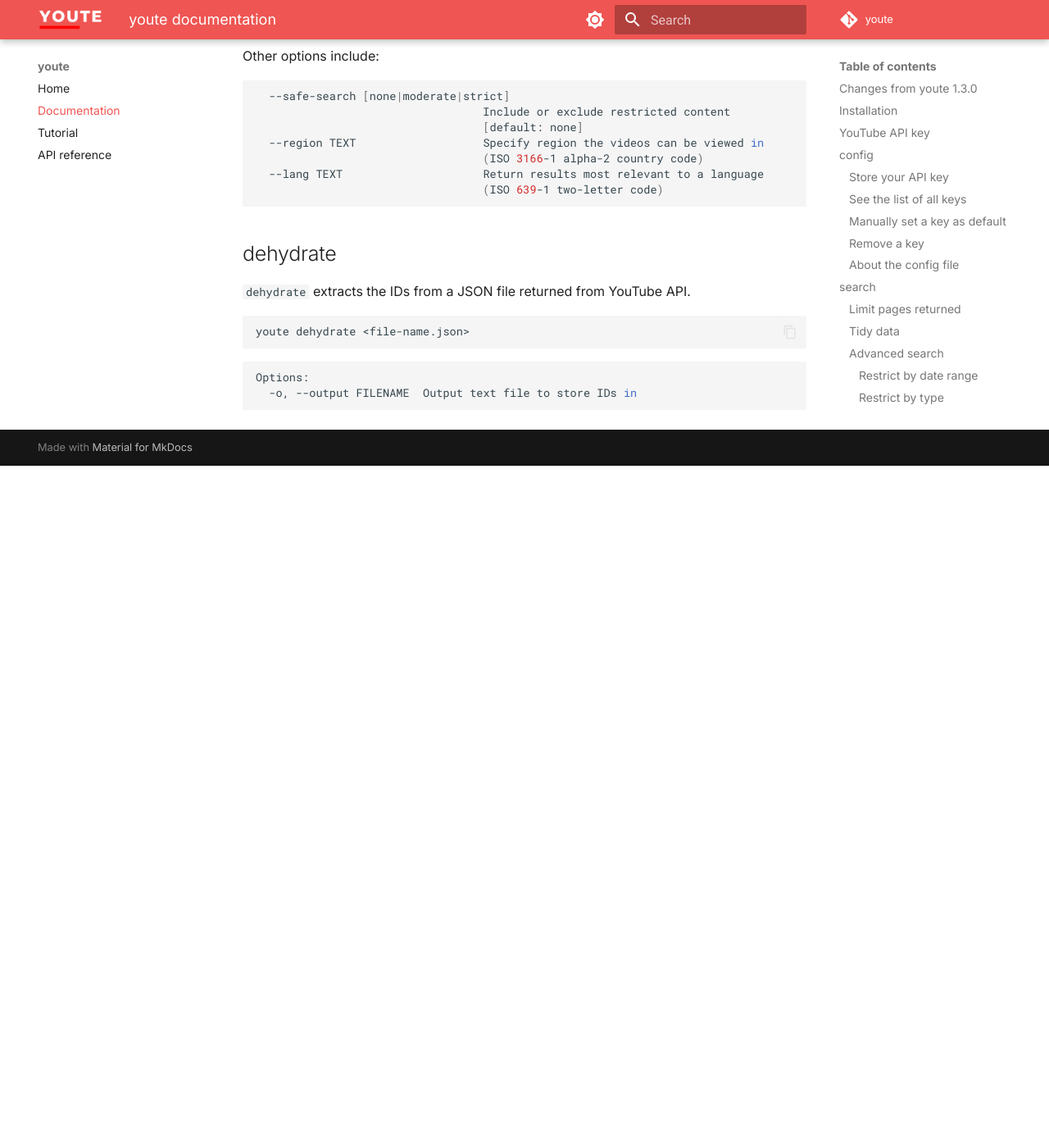
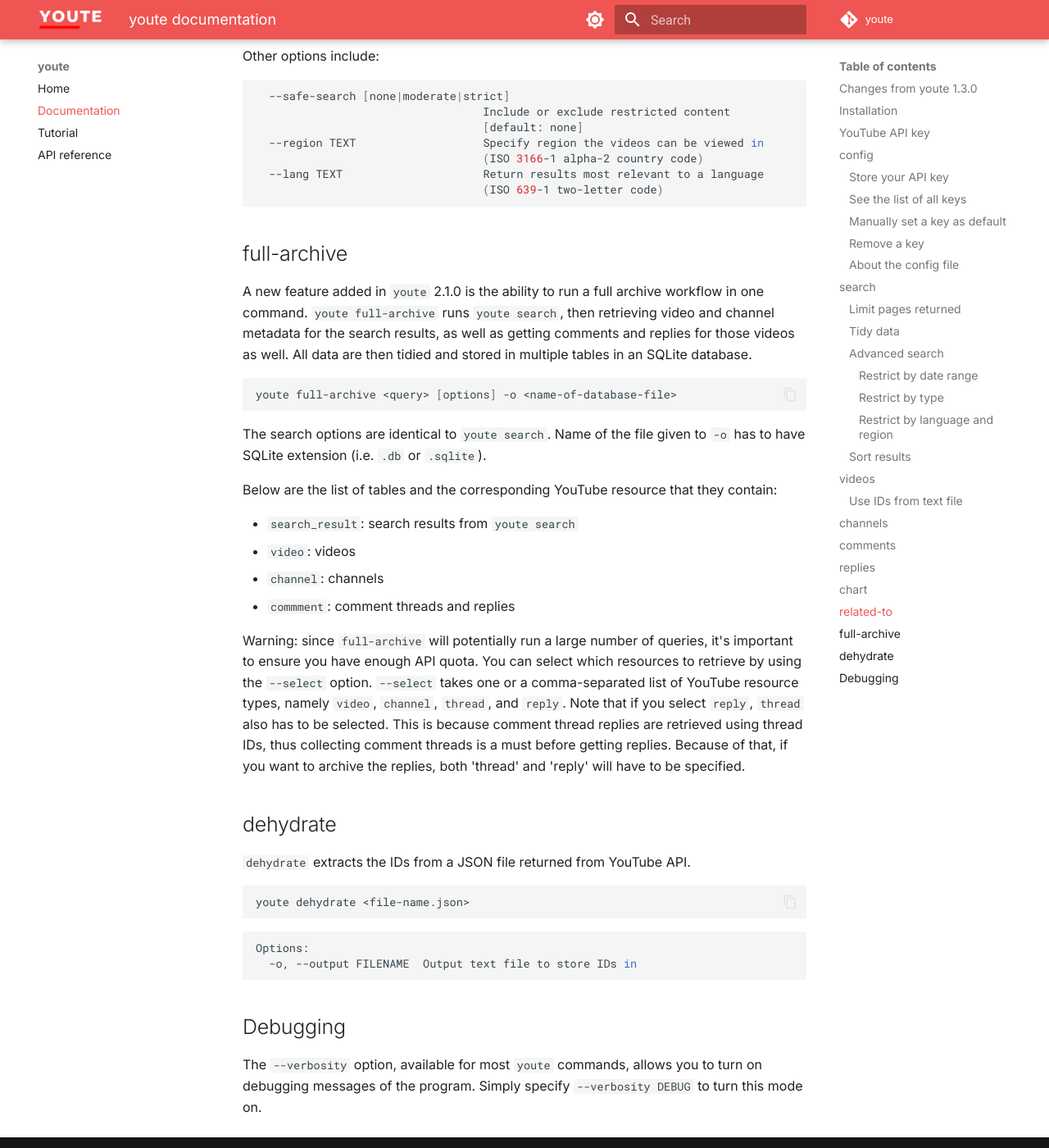
Before and after one commit to QUT-Digital-Observatory/youte, an MkDocs documentation site: the page built from docs/documentation.md, in a window 1280 px wide and 1400 px high, scrolled down 7584 px. Shown: the whole window at 82% size. Built offline with MkDocs 1.6.1 and Material for MkDocs 9.7.7, drawn with Linux system fonts in a browser that asks for light colours; comment, search, counter and statistics services are not loaded; before the commit the page ends 8152 px from its top, so only the background shows below that; some of the changed text lies outside the part shown.

Commit message:
add full-archive to docs

````diff
--- a/docs/documentation.md
+++ b/docs/documentation.md
@@ -298,6 +298,25 @@
                                   (ISO 639-1 two-letter code)
 ```
 
+## full-archive
+
+A new feature added in `youte` 2.1.0 is the ability to run a full archive workflow in one command. `youte full-archive` runs `youte search`, then retrieving video and channel metadata for the search results, as well as getting comments and replies for those videos as well. All data are then tidied and stored in multiple tables in an SQLite database.
+
+```shell
+youte full-archive <query> [options] -o <name-of-database-file>
+```
+
+The search options are identical to `youte search`. Name of the file given to `-o` has to have SQLite extension (i.e. `.db` or `.sqlite`).
+
+Below are the list of tables and the corresponding YouTube resource that they contain:
+
+- `search_result`: search results from `youte search`
+- `video`: videos
+- `channel`: channels
+- `commment`: comment threads and replies
+
+Warning: since `full-archive` will potentially run a large number of queries, it's important to ensure you have enough API quota. You can select which resources to retrieve by using the `--select` option. `--select` takes one or a comma-separated list of YouTube resource types, namely `video`, `channel`, `thread`, and `reply`. Note that if you select `reply`, `thread` also has to be selected. This is because comment thread replies are retrieved using thread IDs, thus collecting comment threads is a must before getting replies. Because of that, if you want to archive the replies, both 'thread' and 'reply' will have to be specified.
+
 ## dehydrate
 
 `dehydrate` extracts the IDs from a JSON file returned from YouTube API.
@@ -310,3 +329,7 @@
 Options:
   -o, --output FILENAME  Output text file to store IDs in
 ```
+
+## Debugging
+
+The `--verbosity` option, available for most `youte` commands, allows you to turn on debugging messages of the program. Simply specify `--verbosity DEBUG` to turn this mode on.
````
Also changed, not shown: other parts of docs/documentation.md (+1 -1 lines), README.md (+19 -0 lines).
